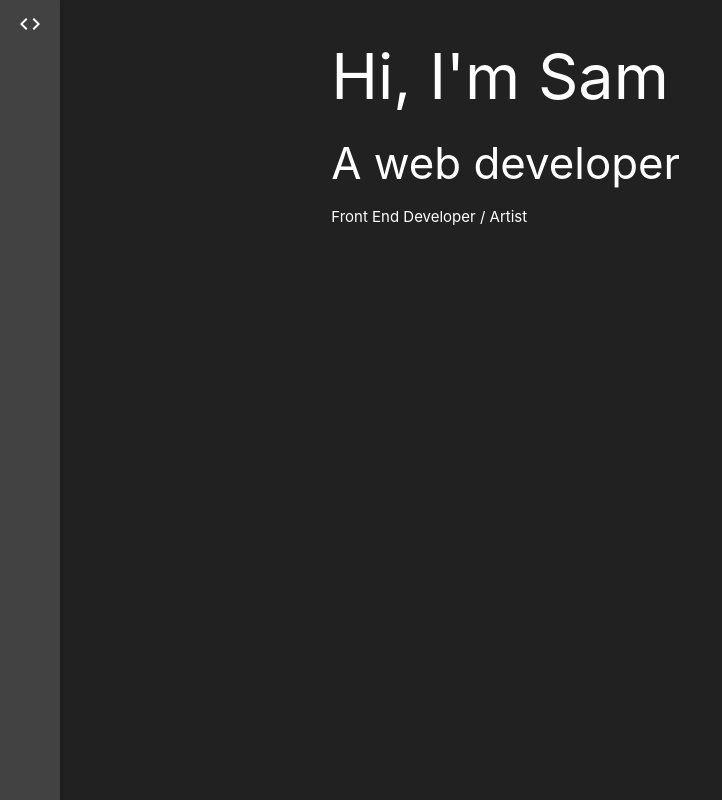
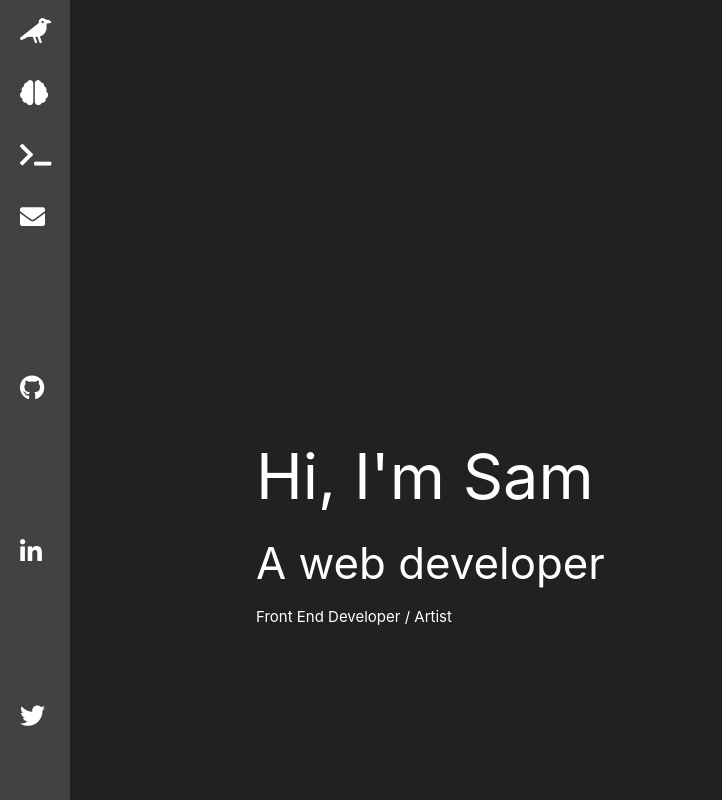
Before and after one commit to SamKeathley/Portfolio, a plain HTML site: page index.html in a window 1280 px wide. Shown: the whole page, without its empty margins (0-722 px from the left). Drawn offline with nearby package versions, Linux system fonts and the light colour scheme.

Commit message:
added icons and style

```diff
--- a/index.html
+++ b/index.html
@@ -4,24 +4,38 @@
 <head>
   <meta name="viewport" content="width=device-width, initial-scale=1.0" />
   <link href="https://fonts.googleapis.com/icon?family=Material+Icons" rel="stylesheet">
+  <link rel="stylesheet" href="https://use.fontawesome.com/releases/v5.13.0/css/all.css"
+    integrity="sha384-Bfad6CLCknfcloXFOyFnlgtENryhrpZCe29RTifKEixXQZ38WheV+i/6YWSzkz3V" crossorigin="anonymous">
   <link rel="stylesheet" href="https://cdnjs.cloudflare.com/ajax/libs/materialize/1.0.0/css/materialize.min.css">
   <link rel="stylesheet" href="./styles/style.css">
-  <title>Mischief Dev</title>
+  <title>Sam Keathley</title>
 </head>
 
 <body>
-  <div class="row">
-    <div class="col s3">
+  <div class="container">
+    <div class="row">
       <ul id="slide-out" class="sidenav sidenav-fixed">
-        <li class="large material-icons">code</li>
-        <li><a href="#!"></a></li>
+        <li>
+          <div class="nav-links">
+            <a class="about" rel="about" href="/"><i class="fas fa-crow"></i></i></a>
+            <a class="skills" rel="skills" href="/"><i class="fas fa-brain"></i></a>
+            <a class="projects" rel="projects" href="/"><i class="fas fa-terminal"></i></a>
+            <a href="keathleysam@gmail.com"><i class="fas fa-envelope"></i></a>
+          </div>
+        </li>
+        <li><a href="#"><i class="fab fa-github"></i></a></li>
+        <li><a href="#"><i class="fab fa-linkedin-in"></i></a></li>
+        <li><a href="#"><i class="fab fa-twitter"></i></a></li>
       </ul>
     </div>
-    <div class="col s-9">
-      <h1>Hi, I'm Sam</h1>
-      <h3>A web developer</h3>
-      <p>Front End Developer / Artist</p>
+    <div class="row">
+      <div class="intro">
+        <h1>Hi, I'm Sam</h1>
+        <h3>A web developer</h3>
+        <p>Front End Developer / Artist</p>
+      </div>
     </div>
+  </div>
 
   </div>
 
--- a/styles/style.scss
+++ b/styles/style.scss
@@ -1,15 +1,75 @@
 body {
     background: #212121;
     color: #ffffff;
-    text-align: left;
+    overflow: hidden;
+    display: block;
+}
+
+.container {
+    width: 100%;
+    height: 90%;
+    position: absolute;
+    padding-left: 10em;
+    top: 5%;
+    z-index: 1;
+}
+
+.container {
+    .intro {
+        position: absolute;
+        left: 20%;
+        top: 50%;
+        width: 40%;
+        max-height: 90%;
+    }
+}
+
+
+
+.sidenav {
+    background: #424242;
+    width: 70px;
+    height: 100%;
+    top: 0;
+    display: flex;
+    flex-direction: column;
+    justify-content: space-between;
+    min-height: 500px;
 }
 
 .sidenav {
-    background: #424242;
-    width: 60px;
-    text-align: center;
+    ul {
+        display: block;
+        padding: 0;
+        list-style: none;
+        text-align: center;
+        margin: 0;
+        padding-bottom: 20px;
+    }
 }
 
-.material-icons {
-    color: #ffffff;
+.sidenav {
+        li {
+            a {
+                padding: 7px 20px;
+                display: block;
+                font-size: 25px;
+            }
+        }
 }
+
+.sidenav {
+    li {
+        a {
+            i {
+                color: #ffffff;
+            }
+        }
+    }
+}
+
+@media only screen and (max-width : 992px) {
+    header, main, footer {
+      padding-left: 0;
+    }
+  }
```
Also changed, not shown: README.md, styles/style.css, 1 other file.
